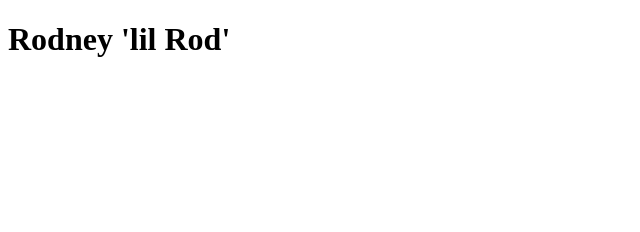
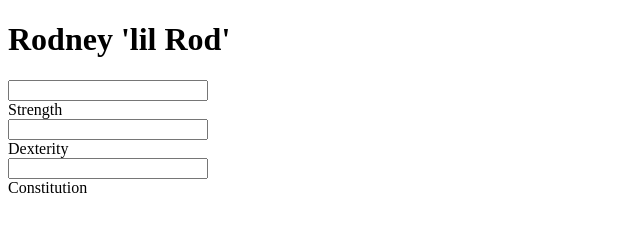
Before and after one commit to norarcasey/character-sheet, a React app: page / in a window 1280 px wide. Shown: the whole page, without its empty margins (0-640 px from the left). Built offline with nearby package versions, Linux system fonts and the light colour scheme.

Commit message:
display some attributes

```diff
--- /dev/null
+++ b/public/assets/main.css
@@ -0,0 +1,6 @@
+
+.attribute-container {
+    display: flex;
+    flex-direction: column;
+    max-width: 200px;
+}
--- a/public/index.html
+++ b/public/index.html
@@ -4,6 +4,7 @@
     <meta charset="utf-8">
     <meta name="viewport" content="width=device-width, initial-scale=1">
     <title>Redux Todos Example</title>
+    <link rel="stylesheet" type="text/css" href="assets/main.css">
   </head>
   <body>
     <div id="root"></div>
--- a/src/components/App.js
+++ b/src/components/App.js
@@ -1,8 +1,10 @@
 import React from 'react'
+import AddAttributes from '../containers/AddAttributes'
 
 const App = () => (
   <div>
     <h1>Rodney 'lil Rod'</h1>
+    <AddAttributes />
   </div>
 )
 
--- /dev/null
+++ b/src/components/Attribute.js
@@ -0,0 +1,10 @@
+import React from 'react'
+
+const Attribute = ({ name }) => (
+    <div className="attribute-container">
+        <input />
+        <label>{name}</label>
+    </div>
+)
+
+export default Attribute
--- /dev/null
+++ b/src/containers/AddAttributes.js
@@ -0,0 +1,18 @@
+import React from 'react'
+import Attribute from '../components/Attribute'
+
+// title
+// value
+// modifier
+
+const AddAttributes = () => (
+    <div>
+        <form onSubmit={e => { e.preventDefault() }}>
+            <Attribute name="Strength" />
+            <Attribute name="Dexterity" />
+            <Attribute name="Constitution" />
+        </form>
+    </div>
+)
+
+export default AddAttributes
```
Also changed, not shown: 1 other file.
